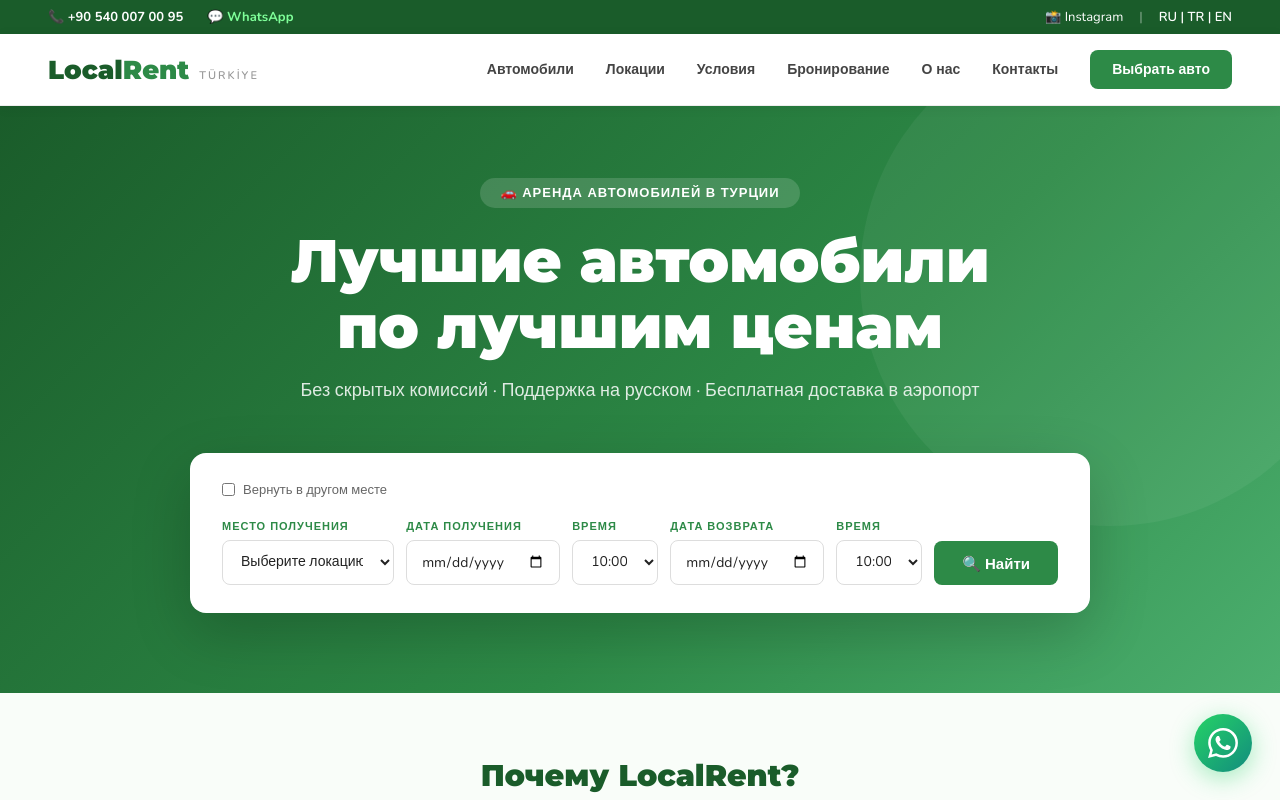
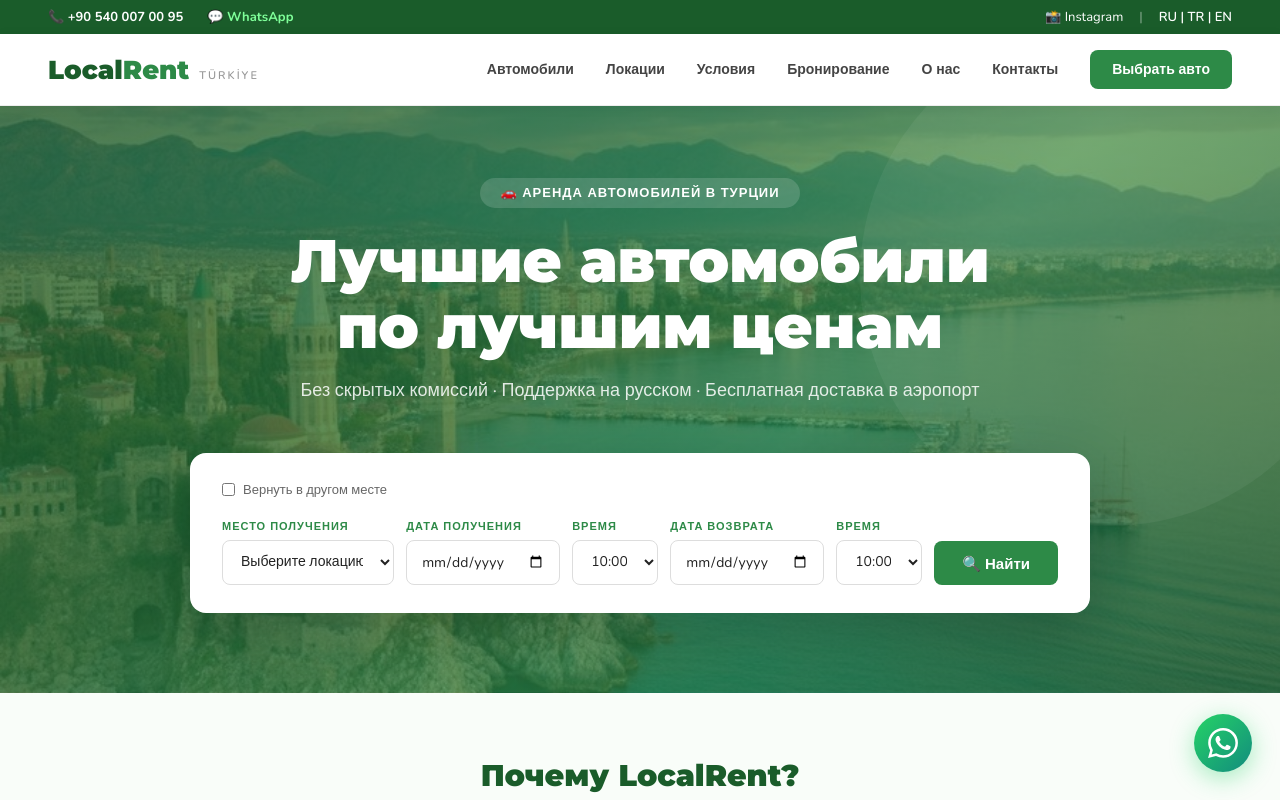
Before and after one commit to ozturkkrasim-png/localrent, a React (Vite) app: page / in a window 1280 px wide. Shown: the top 800 px of the page. Built offline with nearby package versions, Linux system fonts and the light colour scheme.

Commit message:
Update App.jsx

```diff
--- a/src/App.jsx
+++ b/src/App.jsx
@@ -125,7 +125,7 @@ export default function App() {
 
       {page === "home" && <>
         {/* HERO */}
-        <div style={{ background: "linear-gradient(135deg, #1a5c2a 0%, #2d8a47 60%, #4caf6f 100%)", padding: "72px 48px 80px", position: "relative", overflow: "hidden" }}>
+        <div style={{ backgroundImage: "linear-gradient(135deg, rgba(26,92,42,0.75) 0%, rgba(45,138,71,0.70) 60%, rgba(26,92,42,0.78) 100%), url(/antalya.jpg)", backgroundSize: "cover", backgroundPosition: "center", padding: "72px 48px 80px", position: "relative", overflow: "hidden" }}>
           <div style={{ position: "absolute", right: -80, top: -80, width: 500, height: 500, borderRadius: "50%", background: "rgba(255,255,255,0.05)", pointerEvents: "none" }} />
           <div style={{ maxWidth: 900, margin: "0 auto", textAlign: "center", position: "relative" }}>
             <div style={{ display: "inline-block", background: "rgba(255,255,255,0.15)", borderRadius: 20, padding: "6px 20px", fontSize: 13, color: "#fff", fontWeight: 700, marginBottom: 20, letterSpacing: 1 }}>
```
